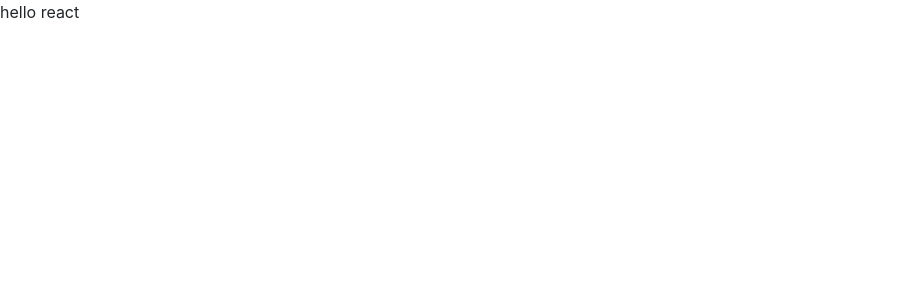
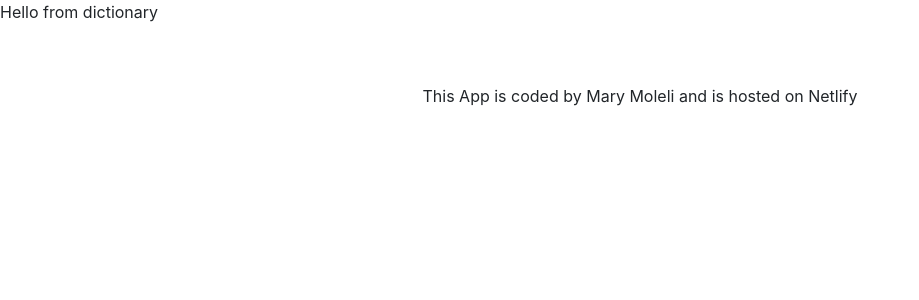
Before and after one commit to mary-moleli/dictionary-project, a React (Create React App) app: page / in a window 1280 px wide. Shown: the top 300 px of the page, without its empty margins (0-919 px from the left). Built offline with nearby package versions, Linux system fonts and the light colour scheme.

Commit message:
update app.js

```diff
--- a/src/App.css
+++ b/src/App.css
@@ -0,0 +1,4 @@
+.footer {
+  text-align: center;
+  margin: 60px 0;
+}
--- a/src/App.js
+++ b/src/App.js
@@ -1,11 +1,16 @@
 import "./App.css";
+import Dictionary from "./Dictionary";
 
 function App() {
   return (
-    <div className="App">
-      <header className="App-header">hello react</header>
+    <div>
+      <main>
+        <Dictionary />
+      </main>
+      <footer className="footer">
+        This App is coded by Mary Moleli and is hosted on Netlify
+      </footer>
     </div>
   );
 }
-
 export default App;
--- /dev/null
+++ b/src/Dictionary.js
@@ -0,0 +1,5 @@
+import react from "react";
+
+export default function Dictionary() {
+  return "Hello from dictionary";
+}
```
Also changed, not shown: src/Dictionary.css (added).
